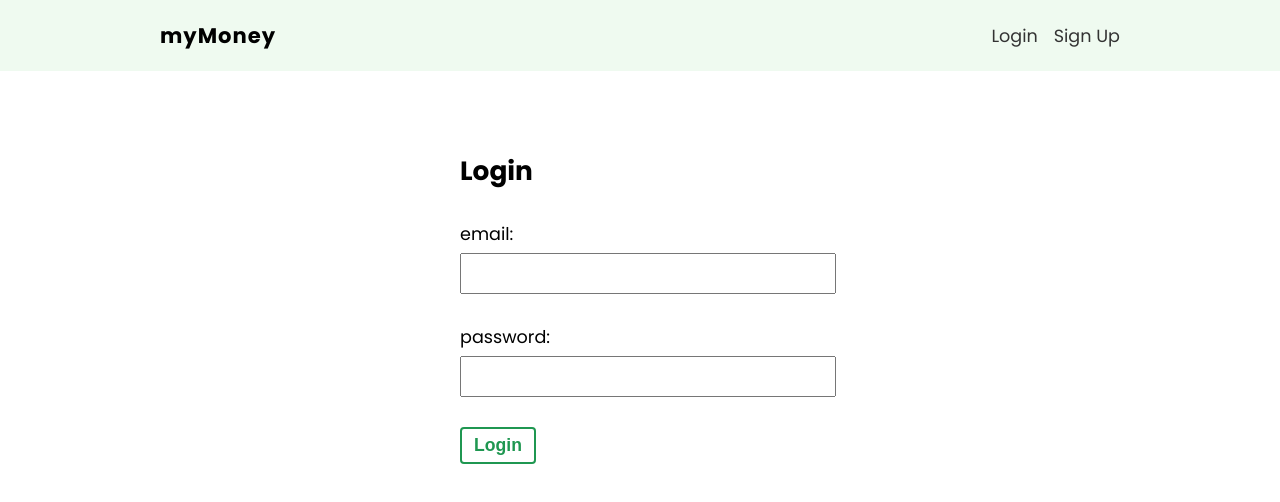
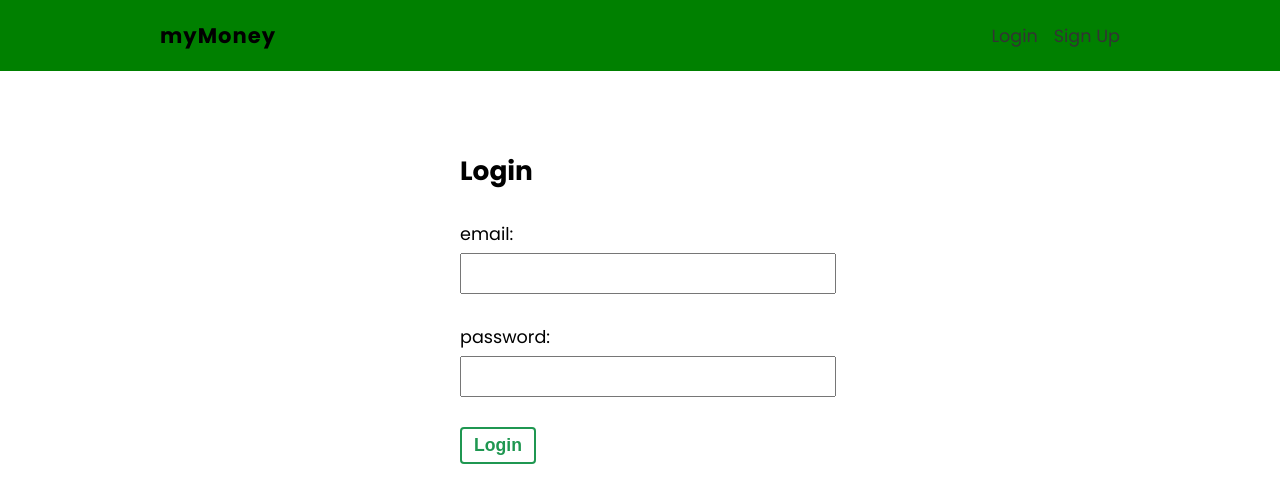
Before and after one commit to minugrammer0725/finance-tracker-app, a React (Create React App) app: page /login in a window 1280 px wide. Shown: the top 502 px of the page. Built offline with nearby package versions, Linux system fonts and the light colour scheme; no server answers.

Commit message:
added ThemeContext

```diff
--- a/src/components/Navbar.js
+++ b/src/components/Navbar.js
@@ -2,13 +2,15 @@ import { Link } from "react-router-dom";
 import styles from "./Navbar.module.css";
 import { useLogout } from "../hooks/useLogout";
 import { useAuthContext } from "../hooks/useAuthContext";
+import { useThemeContext } from "../hooks/useThemeContext";
 
 const Navbar = () => {
   const { logout } = useLogout();
   const { user } = useAuthContext();
+  const { color } = useThemeContext();
 
   return (
-    <nav className={styles.navbar}>
+    <nav className={styles.navbar} style={{ background: color }}>
       <ul>
         <li className={styles.title}>myMoney</li>
         {!user ? (
--- /dev/null
+++ b/src/context/ThemeContext.js
@@ -0,0 +1,11 @@
+import { createContext } from "react";
+
+export const ThemeContext = createContext();
+
+export const ThemeContextProvider = ({ children }) => {
+  return (
+    <ThemeContext.Provider value={{ color: "green" }}>
+      {children}
+    </ThemeContext.Provider>
+  );
+};
--- /dev/null
+++ b/src/hooks/useThemeContext.js
@@ -0,0 +1,14 @@
+import { useContext } from "react";
+import { ThemeContext } from "../context/ThemeContext";
+
+export const useThemeContext = () => {
+  const context = useContext(ThemeContext);
+
+  if (!context) {
+    throw new Error(
+      "useThemeContext() needs to be inside of a ThemeContextProvider."
+    );
+  }
+
+  return context;
+};
--- a/src/index.js
+++ b/src/index.js
@@ -3,11 +3,14 @@ import ReactDOM from "react-dom";
 import "./index.css";
 import App from "./App";
 import { AuthContextProvider } from "./context/AuthContext";
+import { ThemeContextProvider } from "./context/ThemeContext";
 
 ReactDOM.render(
   <React.StrictMode>
     <AuthContextProvider>
-      <App />
+      <ThemeContextProvider>
+        <App />
+      </ThemeContextProvider>
     </AuthContextProvider>
   </React.StrictMode>,
   document.getElementById("root")
```
